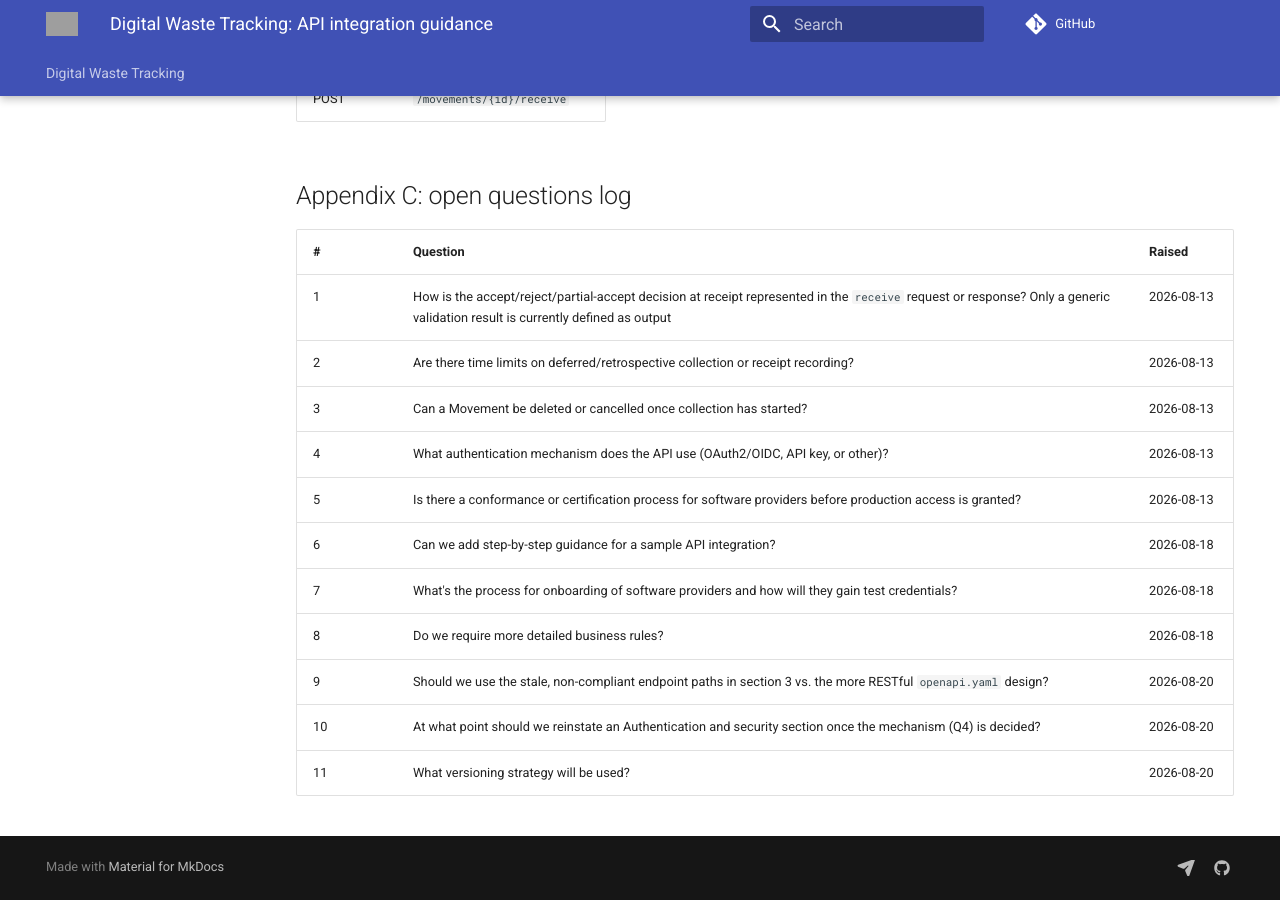
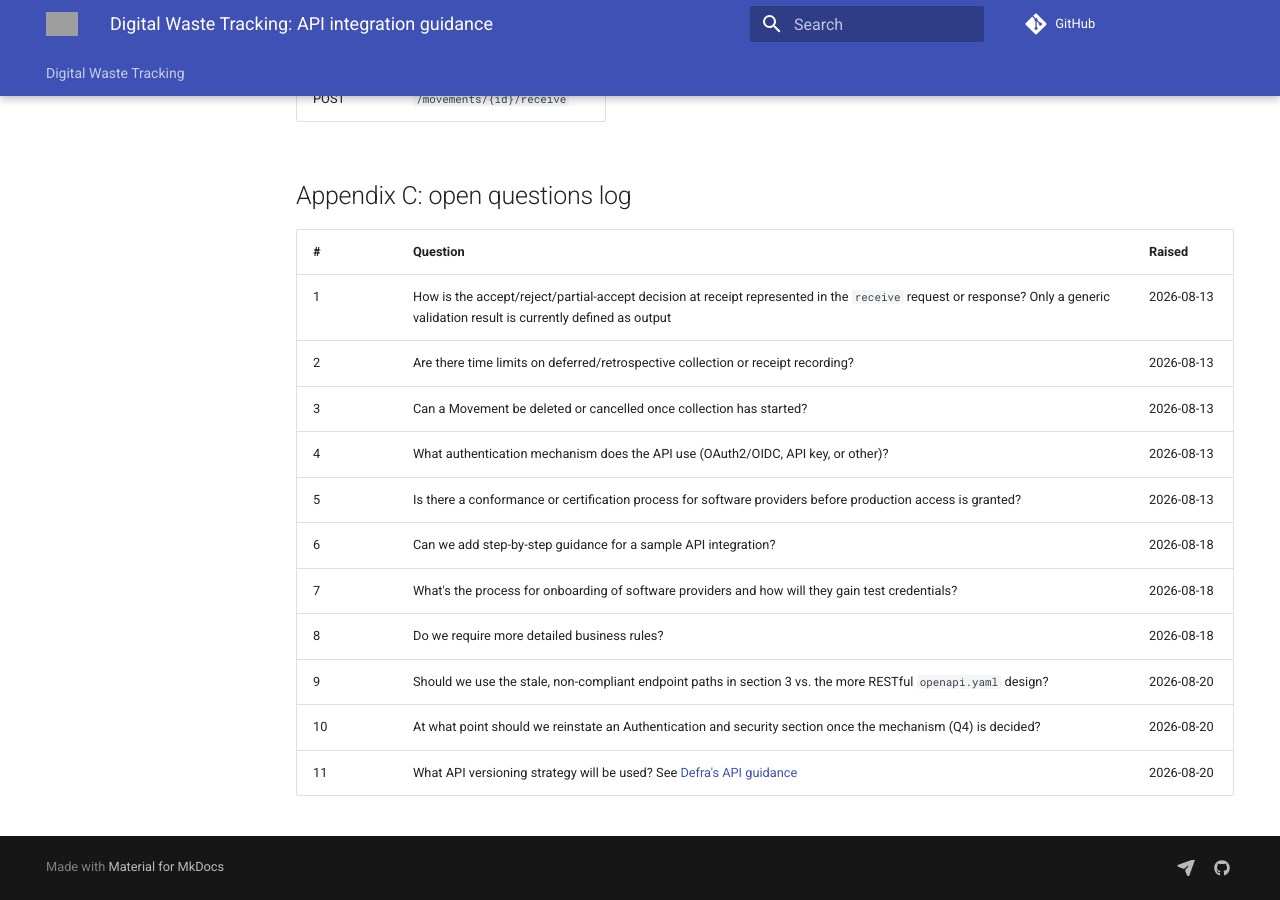
Before and after one commit to DEFRA/digital-waste-tracking-api-docs, an MkDocs documentation site: the page built from docs/software-provider-integration-guidance.md, in a window 1280 px wide and 900 px high, scrolled down 9931 px. Built offline with MkDocs 1.6.1 and Material for MkDocs 9.7.7, drawn with Linux system fonts in a browser that asks for light colours; comment, search, counter and statistics services are not loaded; the version menu is left out; grey boxes are pictures that could not be loaded.

Commit message:
Link question 11 to Defra's API guidance
Reworded to "What API versioning strategy will be used?" with a link
to the guidance page that discusses URI vs header-based versioning.

```diff
--- a/docs/software-provider-integration-guidance.md
+++ b/docs/software-provider-integration-guidance.md
@@ -360,4 +360,4 @@ Many Movement IDs can be linked to a single Transfer ID at drop-off; a Transfer
 | 8 | Do we require more detailed business rules? | 2026-08-18 |
 | 9 | Should we use the stale, non-compliant endpoint paths in section 3 vs. the more RESTful `openapi.yaml` design? | 2026-08-20 |
 | 10 | At what point should we reinstate an Authentication and security section once the mechanism (Q4) is decided? | 2026-08-20 |
-| 11 | What versioning strategy will be used? | 2026-08-20 |
+| 11 | What API versioning strategy will be used? See [Defra's API guidance](https://eaflood.atlassian.net/wiki/spaces/DT/pages/5749932170/How+to+build+APIs+at+Defra) | 2026-08-20 |
```
